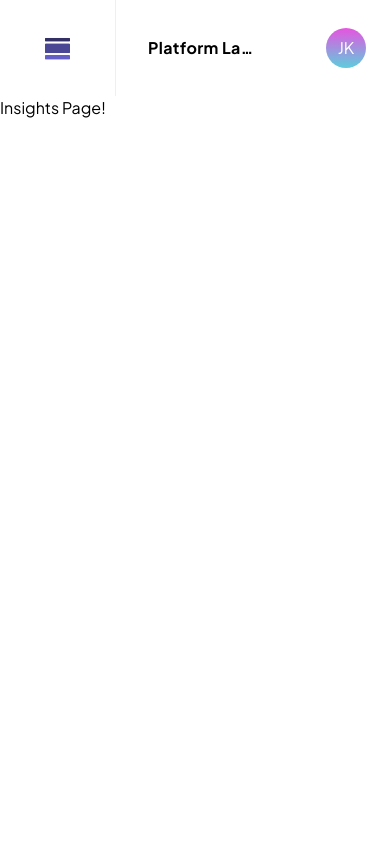
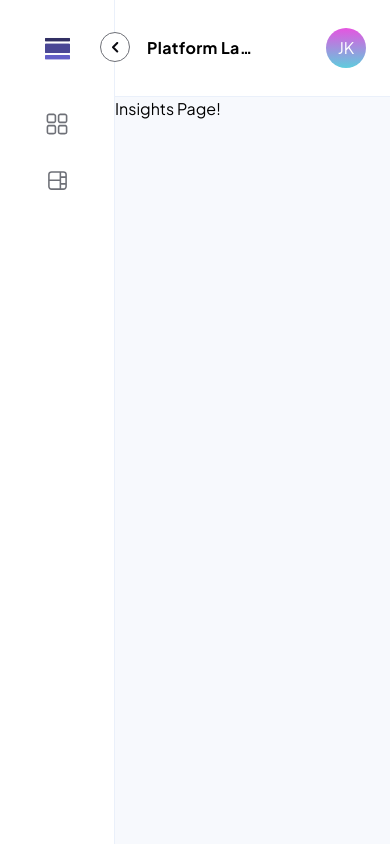
Before and after one commit to jkellerman/TaskFlow, a Next.js app: page /insights in a window 390 px wide. Built offline with nearby package versions, Linux system fonts and the light colour scheme.

Commit message:
feat: create responsive side-nav

```diff
--- a/app/(dashboard)/layout.tsx
+++ b/app/(dashboard)/layout.tsx
@@ -1,4 +1,5 @@
 import Header from "@/components/ui/header";
+import SideNav from "@/components/ui/side-nav";
 
 export default function RootLayout({
 	children,
@@ -6,9 +7,12 @@ export default function RootLayout({
 	children: React.ReactNode;
 }>) {
 	return (
-		<>
+		<div className="relative flex h-screen  flex-col">
 			<Header />
-			<main>{children}</main>
-		</>
+			<main className="flex h-full bg-secondary-lighter dark:bg-tertiary">
+				<SideNav />
+				<div className="w-full border-t border-border">{children}</div>
+			</main>
+		</div>
 	);
 }
--- a/components/ui/header.tsx
+++ b/components/ui/header.tsx
@@ -5,10 +5,10 @@ import Logo from "./logo";
 export default function Header() {
 	return (
 		<header className="flex">
-			<div className="flex min-w-[115px] items-center justify-center gap-4 text-xl font-extrabold lg:min-w-[236px] lg:after:gap-1 lg:after:content-['TaskFlow']">
+			<div className="flex min-w-[115px] items-center justify-center gap-4 border-r border-border text-xl font-extrabold lg:min-w-[236px] lg:after:gap-1 lg:after:content-['TaskFlow']">
 				<Logo />
 			</div>
-			<div className="flex w-full items-center border-l border-border">
+			<div className="flex w-full items-center ">
 				<div className="flex w-full items-center justify-between py-7 pl-8 pr-6 dark:bg-tertiary">
 					<h1 className="w-2/4 truncate font-bold tracking-wide sm:w-4/5 sm:text-2xl">Platform Launch</h1>
 					<div className="flex items-center gap-4 sm:gap-8">
--- /dev/null
+++ b/components/ui/nav-links.tsx
@@ -0,0 +1,61 @@
+"use client";
+
+import Link from "next/link";
+import { usePathname } from "next/navigation";
+
+import clsx from "clsx";
+
+import Icons from "./icons";
+
+interface NavLinksProps {
+	isExpanded: boolean;
+}
+
+const Links = [
+	{ name: "Workspace", href: "/workspace", icon: "Dashboard" as const },
+	{ name: "Board", href: "/board", icon: "Board" as const },
+	{ name: "Insights", href: "/insights", icon: "Analytics" as const },
+];
+
+export default function NavLinks({ isExpanded }: NavLinksProps) {
+	const pathname = usePathname();
+
+	return (
+		<ul className=" flex w-full flex-col items-center ">
+			{Links.map((link, i) => (
+				<li
+					key={i}
+					className={clsx("relative w-full ", {
+						"lg:bg-primary": pathname === link.href,
+						"lg:hover:bg-secondary-darker lg:hover:transition lg:dark:hover:bg-secondary lg:hover:[&>a]:text-primary lg:dark:hover:[&>a]:text-primary":
+							pathname !== link.href,
+					})}
+				>
+					{isExpanded && (
+						<Link
+							href={link.href}
+							className={clsx(
+								" flex w-full items-center justify-center py-4 text-xl font-bold text-text transition  lg:justify-start lg:gap-4 lg:pl-8",
+								{
+									" text-white": pathname === link.href,
+								}
+							)}
+						>
+							<span>
+								<Icons
+									icon={link.icon}
+									className={clsx({
+										" h-6 w-6": link.icon === "Dashboard",
+										" h-[25px] w-[25px]": link.icon === "Board",
+										" h-[13px] w-[26px]": link.icon === "Analytics",
+									})}
+								/>
+							</span>
+							<span className="hidden lg:inline-block">{link.name}</span>
+						</Link>
+					)}
+				</li>
+			))}
+		</ul>
+	);
+}
--- /dev/null
+++ b/components/ui/side-nav.tsx
@@ -0,0 +1,36 @@
+"use client";
+
+import { useState } from "react";
+
+import clsx from "clsx";
+
+import Icons from "./icons";
+import NavLinks from "./nav-links";
+
+export default function SideNav() {
+	const [isExpanded, setIsExpanded] = useState(true);
+
+	const handleClick = () => {
+		setIsExpanded((prev) => !prev);
+	};
+	return (
+		<>
+			<button
+				onClick={handleClick}
+				className="absolute left-[100px] top-8 flex min-h-[30px] min-w-[30px] items-center justify-center rounded-full border border-text bg-background text-white hover:border-primary hover:bg-secondary-darker hover:transition dark:hover:bg-tertiary-lighter lg:left-[220px]"
+			>
+				<Icons icon="ChevronLeft" className=" text-tertiary-darker dark:text-white" />
+			</button>
+			<div
+				className={clsx("relative border-r border-border bg-background transition-all  lg:pt-12", {
+					"w-0 min-w-0 border-none": !isExpanded,
+					"w-[115px] min-w-[115px] lg:w-[236px] lg:min-w-[236px]": isExpanded,
+				})}
+			>
+				<div className="flex h-full flex-col items-center ">
+					<NavLinks isExpanded={isExpanded} />
+				</div>
+			</div>
+		</>
+	);
+}
--- a/package.json
+++ b/package.json
@@ -13,6 +13,7 @@
 	},
 	"dependencies": {
 		"@radix-ui/react-avatar": "^1.0.4",
+		"clsx": "^2.1.1",
 		"next": "14.2.3",
 		"next-themes": "^0.3.0",
 		"react": "^18",
```
Also changed, not shown: 1 other file (tests, documents, lock files or other folders).
